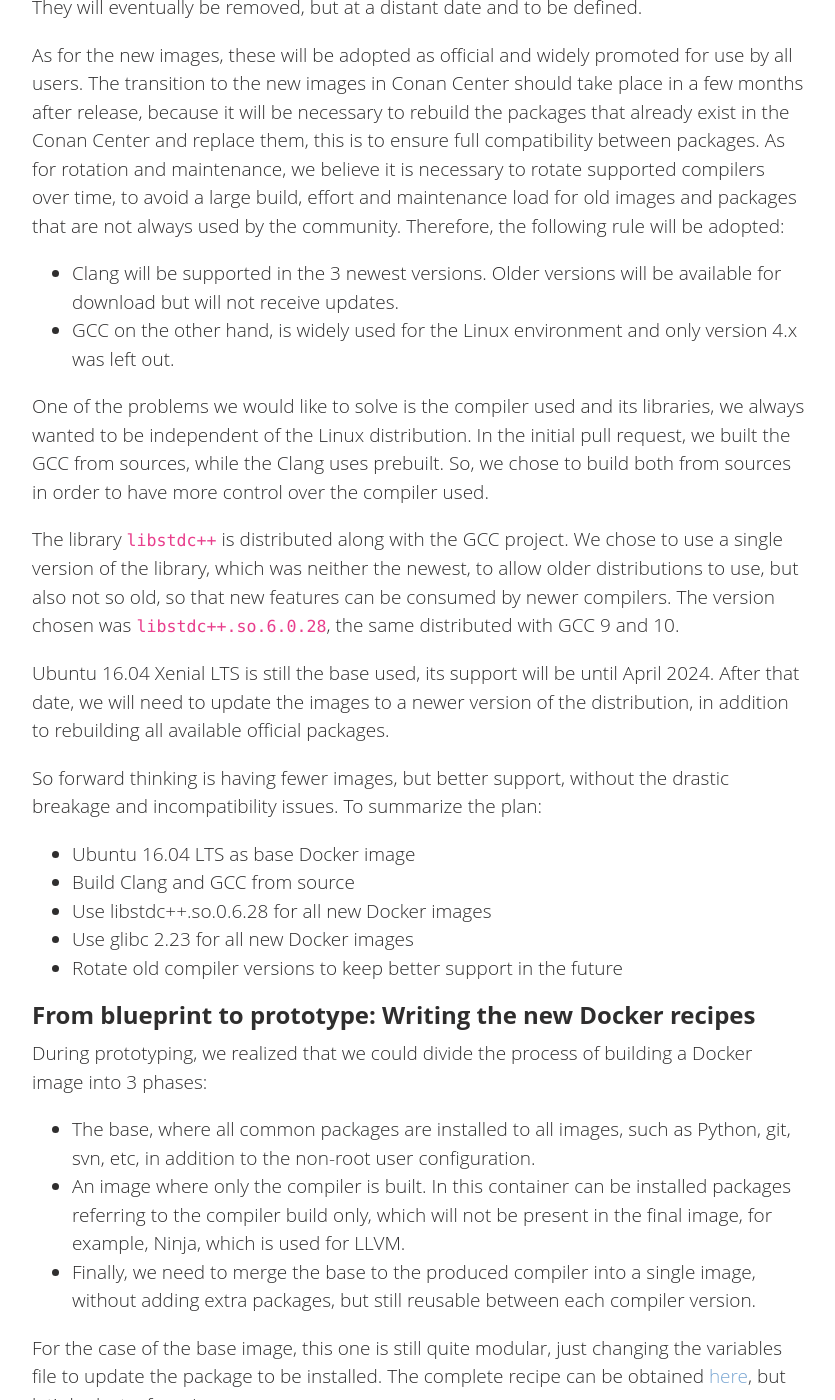
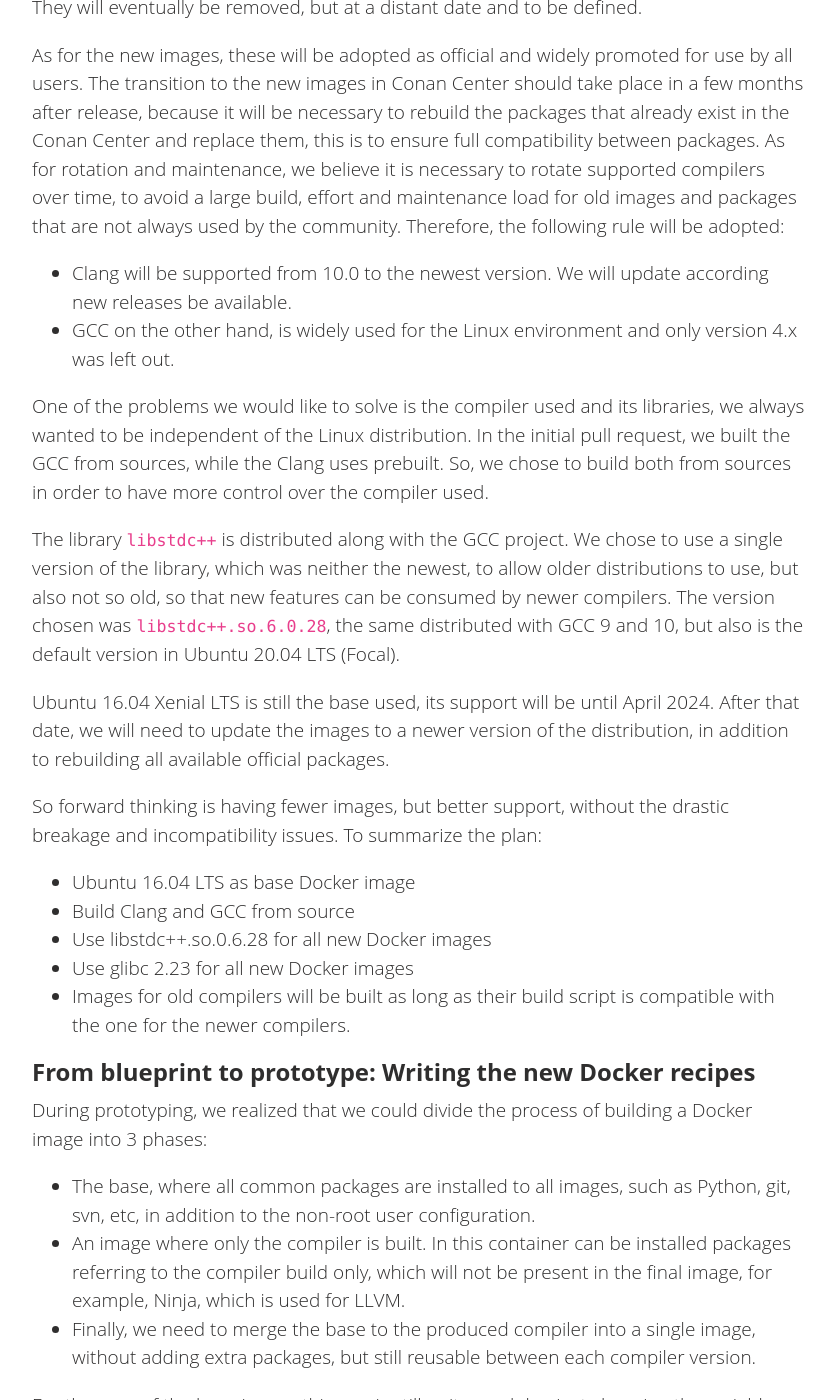
Before and after one commit to conan-io/conan-io.github.io, a Jekyll site: the page built from _posts/2021-07-21-Modern-docker-images.markdown, in a window 1280 px wide and 1400 px high, scrolled down 2095 px. Shown: the whole window, without its empty margins (20-855 px from the left). Built offline with Jekyll 4.4.1, drawn with Linux system fonts in a browser that asks for light colours; comment, search, counter and statistics services are not loaded.

Commit message:
Apply review consideration
Signed-off-by: Uilian Ries <uilianries@gmail.com>

```diff
--- a/_posts/2021-07-21-Modern-docker-images.markdown
+++ b/_posts/2021-07-21-Modern-docker-images.markdown
@@ -70,8 +70,7 @@ exist in the Conan Center and replace them, this is to ensure full compatibility
 maintenance, we believe it is necessary to rotate supported compilers over time, to avoid a large build, effort and
 maintenance load for old images and packages that are not always used by the community. Therefore, the following rule
 will be adopted:
-* Clang will be supported in the 3 newest versions. Older versions will be available for download but will not receive
-updates.
+* Clang will be supported from 10.0 to the newest version. We will update according new releases be available.
 * GCC on the other hand, is widely used for the Linux environment and only version 4.x was left out.
 
 One of the problems we would like to solve is the compiler used and its libraries, we always wanted to be independent
@@ -81,7 +80,8 @@ prebuilt. So, we chose to build both from sources in order to have more control
 The library ``libstdc++`` is distributed along with the GCC project. We chose to use a single version of the library,
 which
 was neither the newest, to allow older distributions to use, but also not so old, so that new features can be consumed
-by newer compilers. The version chosen was ``libstdc++.so.6.0.28``, the same distributed with GCC 9 and 10.
+by newer compilers. The version chosen was ``libstdc++.so.6.0.28``, the same distributed with GCC 9 and 10, but also
+is the default version in Ubuntu 20.04 LTS (Focal).
 
 Ubuntu 16.04 Xenial LTS is still the base used, its support will be until April 2024. After that date, we will need to
 update the images to a newer version of the distribution, in addition to rebuilding all available official packages.
@@ -93,7 +93,8 @@ To summarize the plan:
 * Build Clang and GCC from source
 * Use libstdc++.so.0.6.28 for all new Docker images
 * Use glibc 2.23 for all new Docker images
-* Rotate old compiler versions to keep better support in the future
+* Images for old compilers will be built as long as their build script is compatible with the one for the newer compilers.
+
 
 ## From blueprint to prototype: Writing the new Docker recipes
 
```
